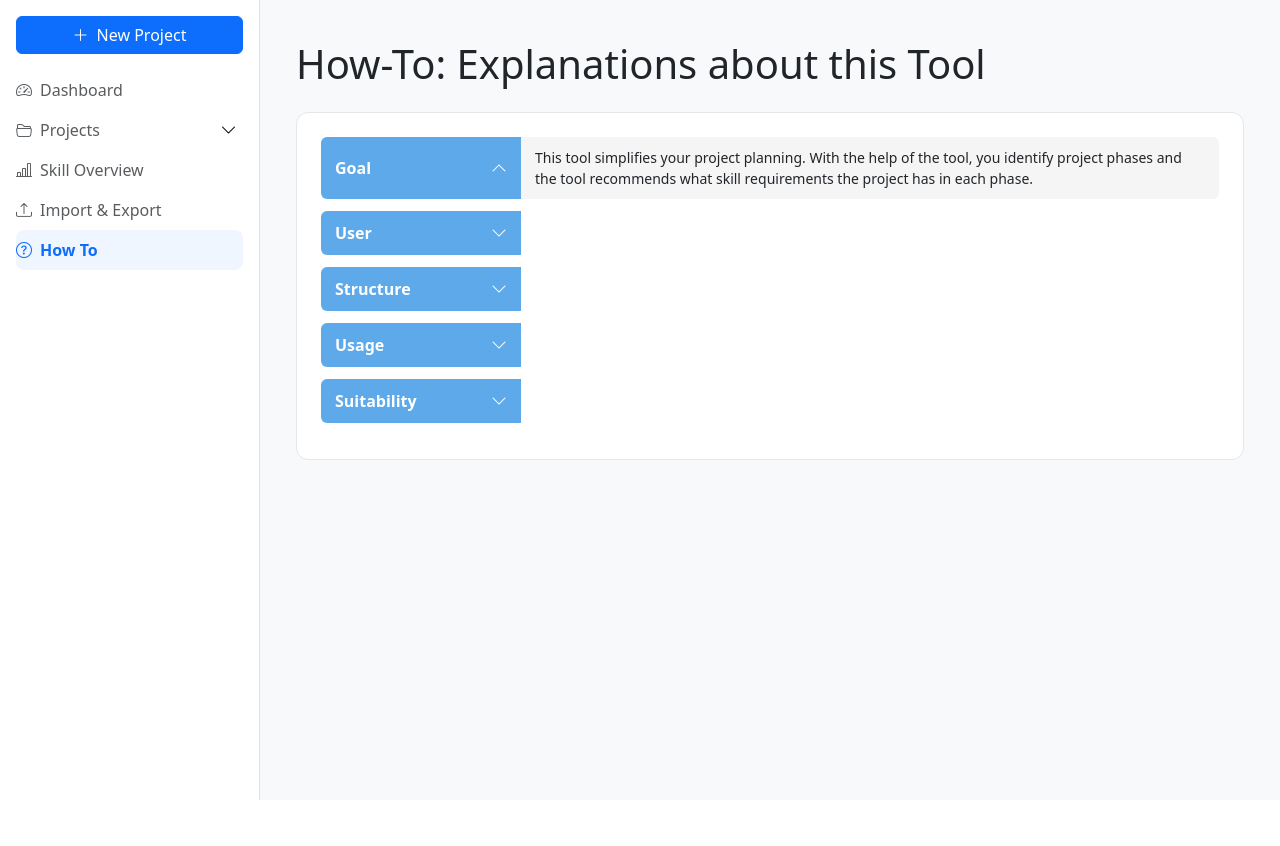
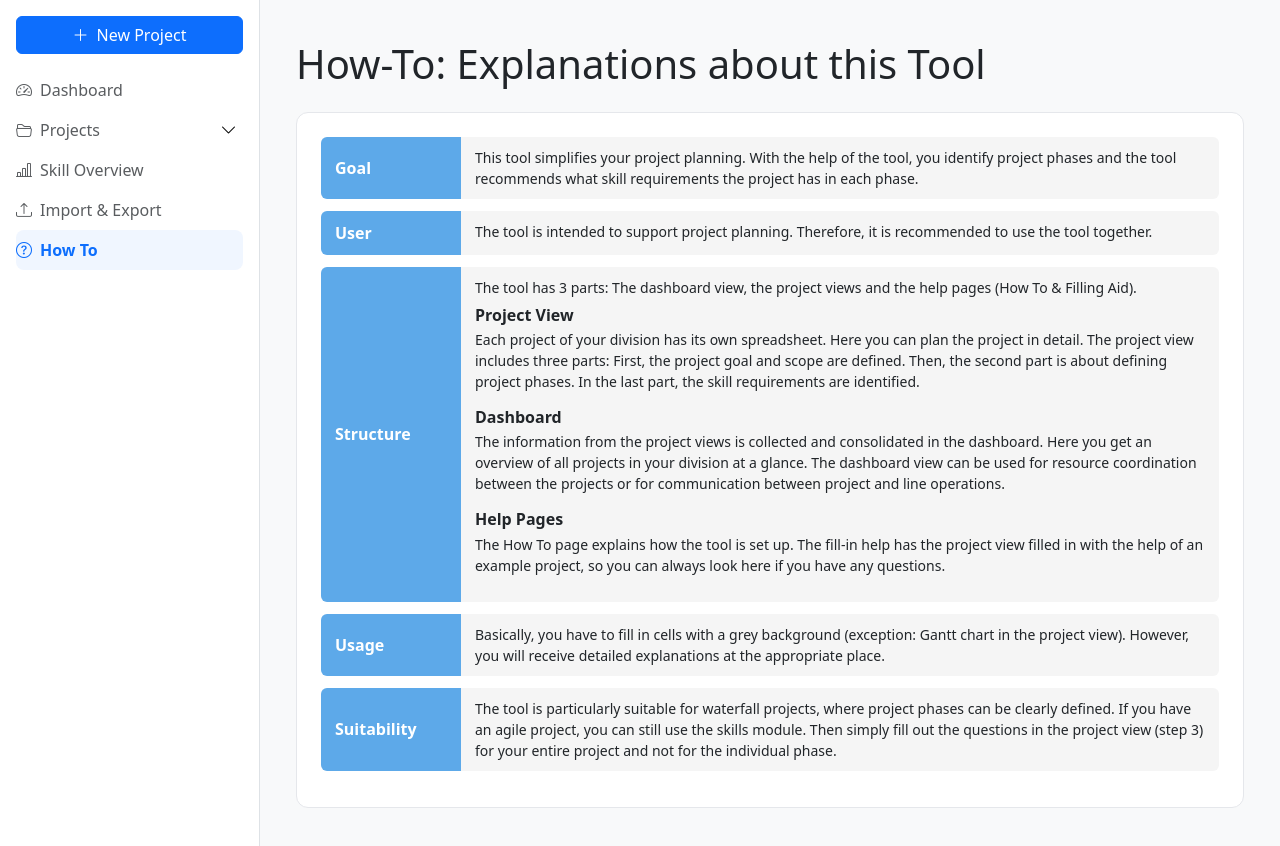
Before and after one commit to oliverschwall03-art/Software-Projektseminar, a Vue app in the folder vue_Project/: page /howto in a window 1280 px wide. Before the commit the page ends 800 px from the top, so only its background shows below. Built offline with nearby package versions, Linux system fonts and the light colour scheme.

Commit message:
Update How-To page UI and content

```diff
--- a/vue_Project/src/views/HowToView.vue
+++ b/vue_Project/src/views/HowToView.vue
@@ -1,15 +1,6 @@
 <script setup>
-import { ref } from 'vue'
 import howto from '@/data/howto.json'
-
-// 目前打開哪一個 section：'goal' | 'user' | 'structure' | 'usage' | 'suitability'
-const openSection = ref('goal')
-
-function toggle(section) {
-  openSection.value = openSection.value === section ? '' : section
-}
 </script>
-
 
 <template>
   <div class="howto-page">
@@ -18,33 +9,24 @@ function toggle(section) {
     <div class="howto-card">
       <!-- Goal -->
       <div class="howto-row">
-        <button class="howto-label btn-reset" @click="toggle('goal')">
-          <span>Goal</span>
-          <i class="bi" :class="openSection === 'goal' ? 'bi-chevron-up' : 'bi-chevron-down'"></i>
-        </button>
-        <div v-if="openSection === 'goal'" class="howto-content">
+        <div class="howto-label">Goal</div>
+        <div class="howto-content">
           {{ howto.goal }}
         </div>
       </div>
 
       <!-- User -->
       <div class="howto-row">
-        <button class="howto-label btn-reset" @click="toggle('user')">
-          <span>User</span>
-          <i class="bi" :class="openSection === 'user' ? 'bi-chevron-up' : 'bi-chevron-down'"></i>
-        </button>
-        <div v-if="openSection === 'user'" class="howto-content">
+        <div class="howto-label">User</div>
+        <div class="howto-content">
           {{ howto.user }}
         </div>
       </div>
 
       <!-- Structure -->
       <div class="howto-row">
-        <button class="howto-label btn-reset" @click="toggle('structure')">
-          <span>Structure</span>
-          <i class="bi" :class="openSection === 'structure' ? 'bi-chevron-up' : 'bi-chevron-down'"></i>
-        </button>
-        <div v-if="openSection === 'structure'" class="howto-content">
+        <div class="howto-label">Structure</div>
+        <div class="howto-content">
           <p class="mb-2">
             The tool has 3 parts: The dashboard view, the project views and the help pages (How To &amp; Filling Aid).
           </p>
@@ -66,29 +48,22 @@ function toggle(section) {
 
       <!-- Usage -->
       <div class="howto-row">
-        <button class="howto-label btn-reset" @click="toggle('usage')">
-          <span>Usage</span>
-          <i class="bi" :class="openSection === 'usage' ? 'bi-chevron-up' : 'bi-chevron-down'"></i>
-        </button>
-        <div v-if="openSection === 'usage'" class="howto-content">
+        <div class="howto-label">Usage</div>
+        <div class="howto-content">
           {{ howto.usage }}
         </div>
       </div>
 
       <!-- Suitability -->
       <div class="howto-row">
-        <button class="howto-label btn-reset" @click="toggle('suitability')">
-          <span>Suitability</span>
-          <i class="bi" :class="openSection === 'suitability' ? 'bi-chevron-up' : 'bi-chevron-down'"></i>
-        </button>
-        <div v-if="openSection === 'suitability'" class="howto-content">
+        <div class="howto-label">Suitability</div>
+        <div class="howto-content">
           {{ howto.suitability }}
         </div>
       </div>
     </div>
   </div>
 </template>
-
 
 <style scoped>
 .howto-page {
@@ -104,29 +79,18 @@ function toggle(section) {
 
 .howto-row {
   display: grid;
-  grid-template-columns: 200px 1fr;
+  grid-template-columns: 140px 1fr;
   margin-bottom: 12px;
-  align-items: stretch;
-}
-
-.btn-reset {
-  border: none;
-  background: transparent;
-  padding: 0;
-  text-align: left;
 }
 
 .howto-label {
-  background: #5da9e9;
+  background: #5da9e9; /* 接近 Excel 的藍色 */
   color: #ffffff;
   font-weight: 600;
   padding: 10px 14px;
   border-radius: 6px 0 0 6px;
   display: flex;
   align-items: center;
-  justify-content: space-between;
-  gap: 6px;
-  cursor: pointer;
 }
 
 .howto-content {
```
Also changed, not shown: vue_Project/src/data/howto.json (line endings or trailing spaces).
